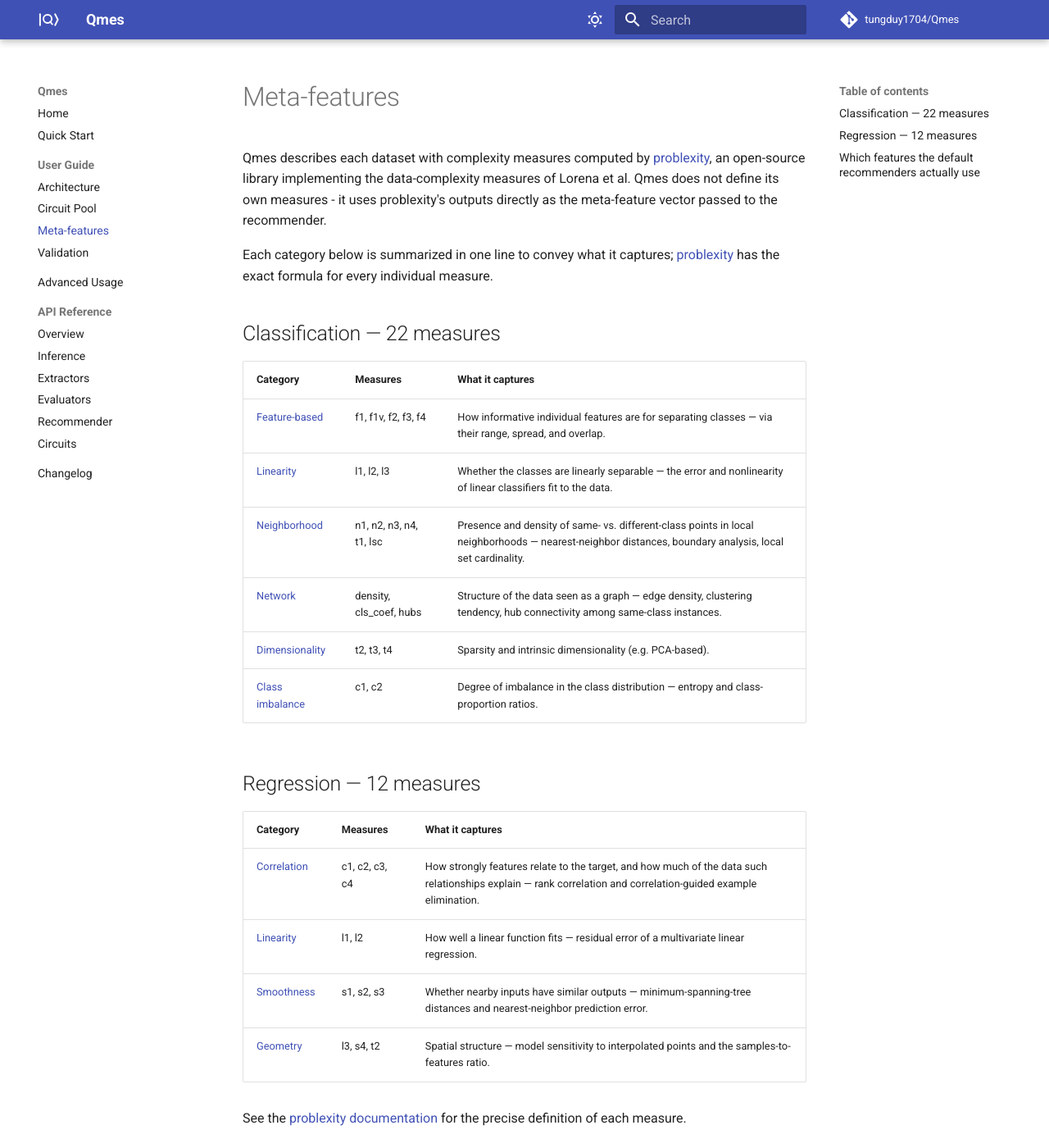
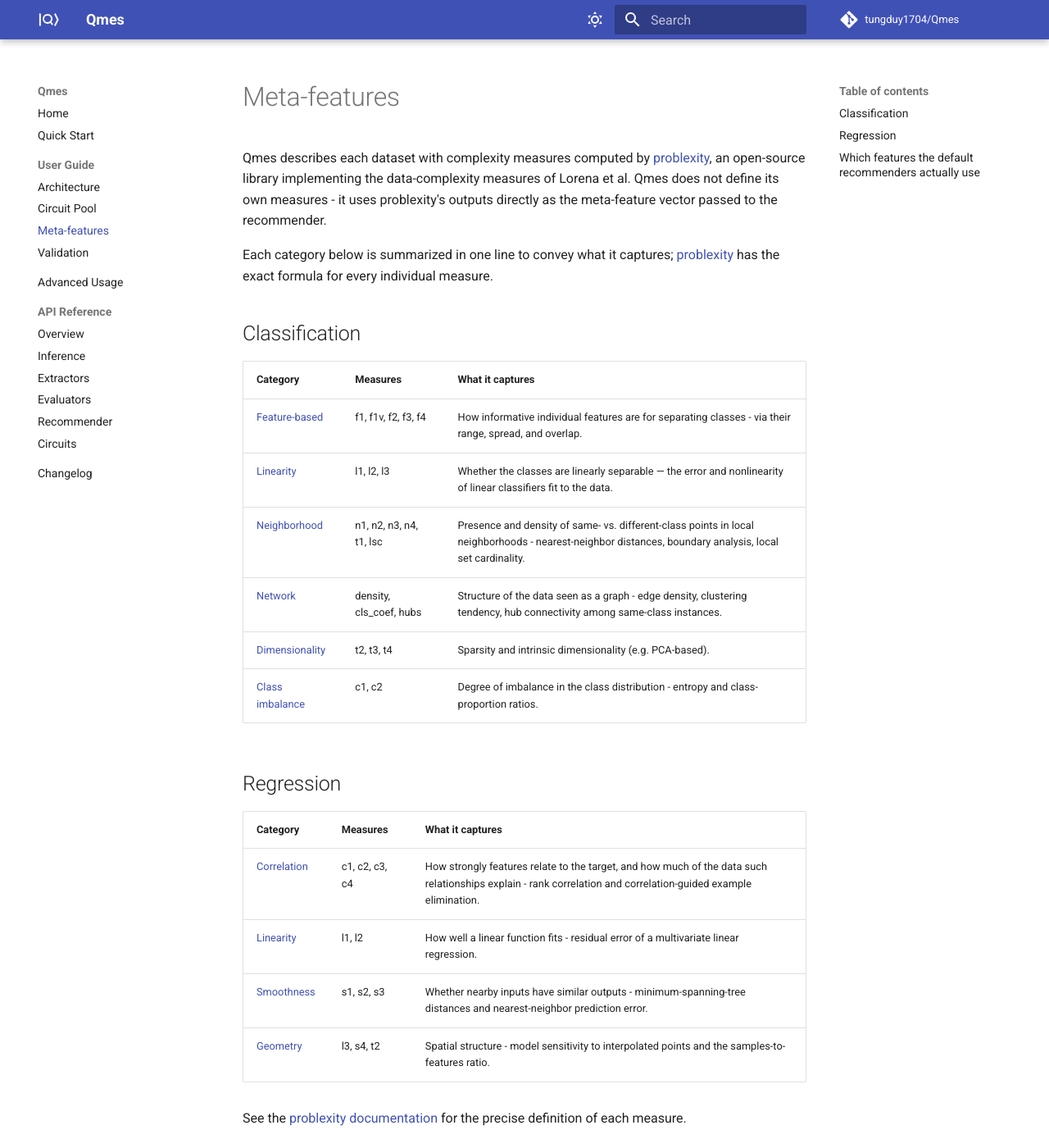
Before and after one commit to tungduy1704/Qmes, an MkDocs documentation site: the page built from docs/meta_features.md, in a window 1280 px wide and 1400 px high. Shown: the whole window at 82% size. Built offline with MkDocs 1.6.1 and Material for MkDocs 9.7.7, drawn with Linux system fonts in a browser that asks for light colours; comment, search, counter and statistics services are not loaded.

Commit message:
Correct typo  in docstrings and docs

```diff
--- a/docs/meta_features.md
+++ b/docs/meta_features.md
@@ -10,25 +10,25 @@ Each category below is summarized in one line to convey what it captures;
 [problexity](https://problexity.readthedocs.io/en/latest/) has the exact
 formula for every individual measure.
 
-## Classification — 22 measures
+## Classification
 
 | Category | Measures | What it captures |
 |---|---|---|
-| [Feature-based](https://problexity.readthedocs.io/en/latest/feature_based_api.html) | f1, f1v, f2, f3, f4 | How informative individual features are for separating classes — via their range, spread, and overlap. |
+| [Feature-based](https://problexity.readthedocs.io/en/latest/feature_based_api.html) | f1, f1v, f2, f3, f4 | How informative individual features are for separating classes - via their range, spread, and overlap. |
 | [Linearity](https://problexity.readthedocs.io/en/latest/linearity_api.html) | l1, l2, l3 | Whether the classes are linearly separable — the error and nonlinearity of linear classifiers fit to the data. |
-| [Neighborhood](https://problexity.readthedocs.io/en/latest/neighborhood_api.html) | n1, n2, n3, n4, t1, lsc | Presence and density of same- vs. different-class points in local neighborhoods — nearest-neighbor distances, boundary analysis, local set cardinality. |
-| [Network](https://problexity.readthedocs.io/en/latest/network_api.html) | density, cls_coef, hubs | Structure of the data seen as a graph — edge density, clustering tendency, hub connectivity among same-class instances. |
+| [Neighborhood](https://problexity.readthedocs.io/en/latest/neighborhood_api.html) | n1, n2, n3, n4, t1, lsc | Presence and density of same- vs. different-class points in local neighborhoods - nearest-neighbor distances, boundary analysis, local set cardinality. |
+| [Network](https://problexity.readthedocs.io/en/latest/network_api.html) | density, cls_coef, hubs | Structure of the data seen as a graph - edge density, clustering tendency, hub connectivity among same-class instances. |
 | [Dimensionality](https://problexity.readthedocs.io/en/latest/dimensionality_api.html) | t2, t3, t4 | Sparsity and intrinsic dimensionality (e.g. PCA-based). |
-| [Class imbalance](https://problexity.readthedocs.io/en/latest/class_imbalance_api.html) | c1, c2 | Degree of imbalance in the class distribution — entropy and class-proportion ratios. |
+| [Class imbalance](https://problexity.readthedocs.io/en/latest/class_imbalance_api.html) | c1, c2 | Degree of imbalance in the class distribution - entropy and class-proportion ratios. |
 
-## Regression — 12 measures
+## Regression
 
 | Category | Measures | What it captures |
 |---|---|---|
-| [Correlation](https://problexity.readthedocs.io/en/latest/correlation_api.html) | c1, c2, c3, c4 | How strongly features relate to the target, and how much of the data such relationships explain — rank correlation and correlation-guided example elimination. |
-| [Linearity](https://problexity.readthedocs.io/en/latest/linearity_api.html) | l1, l2 | How well a linear function fits — residual error of a multivariate linear regression. |
-| [Smoothness](https://problexity.readthedocs.io/en/latest/smoothness_api.html) | s1, s2, s3 | Whether nearby inputs have similar outputs — minimum-spanning-tree distances and nearest-neighbor prediction error. |
-| [Geometry](https://problexity.readthedocs.io/en/latest/geometry_api.html) | l3, s4, t2 | Spatial structure — model sensitivity to interpolated points and the samples-to-features ratio. |
+| [Correlation](https://problexity.readthedocs.io/en/latest/correlation_api.html) | c1, c2, c3, c4 | How strongly features relate to the target, and how much of the data such relationships explain - rank correlation and correlation-guided example elimination. |
+| [Linearity](https://problexity.readthedocs.io/en/latest/linearity_api.html) | l1, l2 | How well a linear function fits - residual error of a multivariate linear regression. |
+| [Smoothness](https://problexity.readthedocs.io/en/latest/smoothness_api.html) | s1, s2, s3 | Whether nearby inputs have similar outputs - minimum-spanning-tree distances and nearest-neighbor prediction error. |
+| [Geometry](https://problexity.readthedocs.io/en/latest/geometry_api.html) | l3, s4, t2 | Spatial structure - model sensitivity to interpolated points and the samples-to-features ratio. |
 
 See the [problexity documentation](https://problexity.readthedocs.io/en/latest/)
 for the precise definition of each measure.
```
Also changed, not shown: docs/advanced_usage.md (+5 -5 lines), docs/api/evaluators.md (+1 -1 lines), docs/api/extractors.md (+1 -1 lines), docs/circuit_pool.md (+2 -2 lines), docs/quickstart.md (+1 -1 lines), 8 other files.
